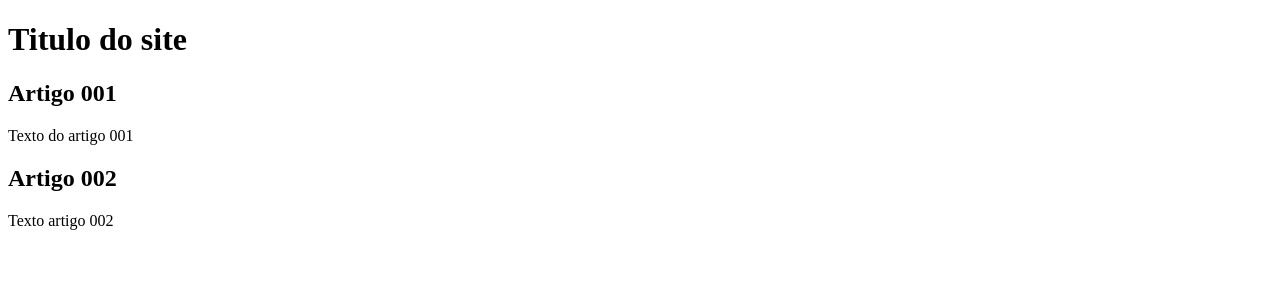
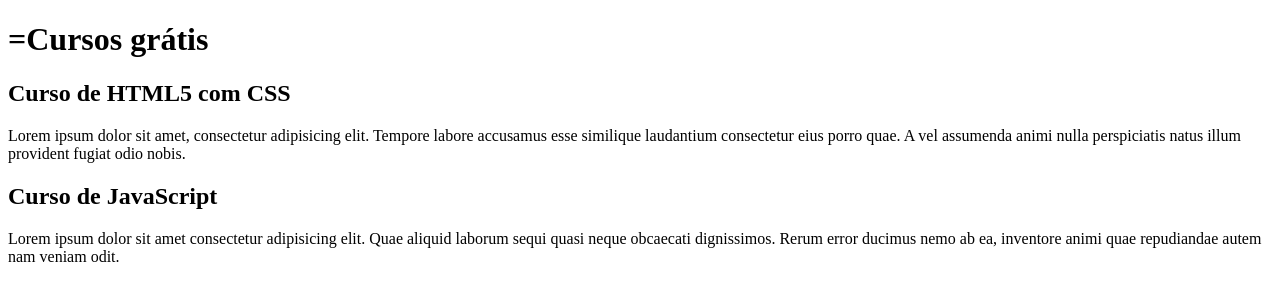
Before and after one commit to Jenmacedo/projeto-site, a plain HTML site: page index.html in a window 1280 px wide. Drawn offline with Linux system fonts and the light colour scheme.

Commit message:
Comecei a escrever no conteúdo

```diff
--- a/index.html
+++ b/index.html
@@ -8,15 +8,15 @@
 <body>
     <main>
         <header>
-            <h1>Titulo do site </h1>
+            <h1>=Cursos grátis</h1>
         </header>
         <article>
-            <h2>Artigo 001</h2>
-            <p>Texto do artigo 001</p>
+            <h2>Curso de HTML5 com CSS</h2>
+            <p>Lorem ipsum dolor sit amet, consectetur adipisicing elit. Tempore labore accusamus esse similique laudantium consectetur eius porro quae. A vel assumenda animi nulla perspiciatis natus illum provident fugiat odio nobis.</p>
         </article>
         <article>
-            <h2>Artigo 002</h2>
-            <p>Texto artigo 002</p>
+            <h2>Curso de JavaScript</h2>
+            <p>Lorem ipsum dolor sit amet consectetur adipisicing elit. Quae aliquid laborum sequi quasi neque obcaecati dignissimos. Rerum error ducimus nemo ab ea, inventore animi quae repudiandae autem nam veniam odit.</p>
         </article>
     </main>
 </body>
```
